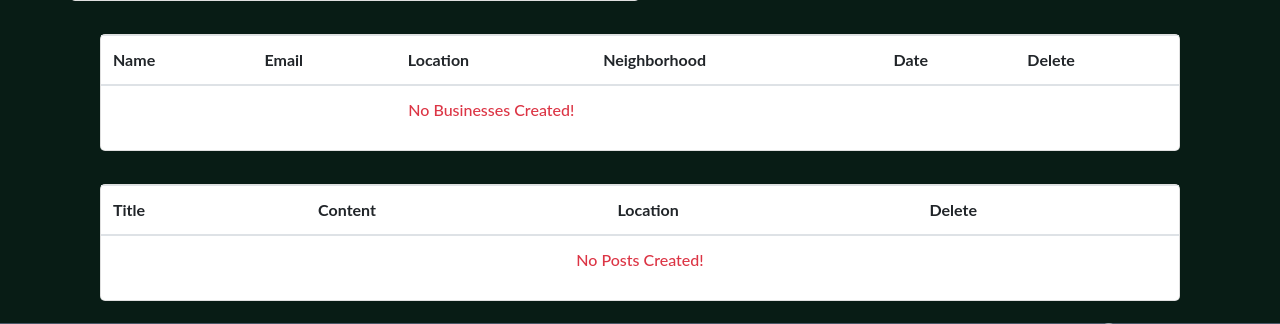
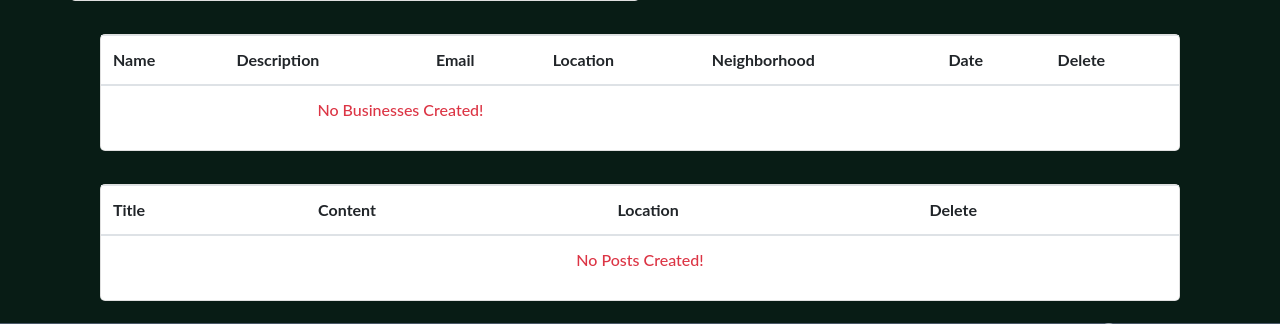
Before and after one commit to ezekielkibiego/The_Neighborhood, a Django app: page /posts/ in a window 1280 px wide. Shown: the part 744-1068 px from the top of the page. Run offline with Django 3.2, Linux system fonts and the light colour scheme; tables that the repository leaves empty hold one stand-in row (values such as "Sample post"); some libraries are stand-ins or nearby versions; some web fonts are replaced.

Commit message:
create profiles.html

```diff
--- a/hoodapp/templates/profile.html
+++ b/hoodapp/templates/profile.html
@@ -102,6 +102,7 @@
                 <thead>
                     <tr>
                         <th scope="col">Name</th>
+                        <th scope="col">Description</th>
                         <th scope="col">Email</th>
                         <th scope="col">Location</th>
                         <th scope="col">Neighborhood</th>
@@ -112,7 +113,8 @@
                 <tbody>
                     {% for business in businesses %}
                     <tr>
-                        <td>{{ business.business_name }}</td>
+                        <td>{{ business.name }}</td>
+                        <td>{{ business.description }}</td>
                         <td>{{ business.email }}</td>
                         <td>{{ business.location }}</td>
                         <td>
```
